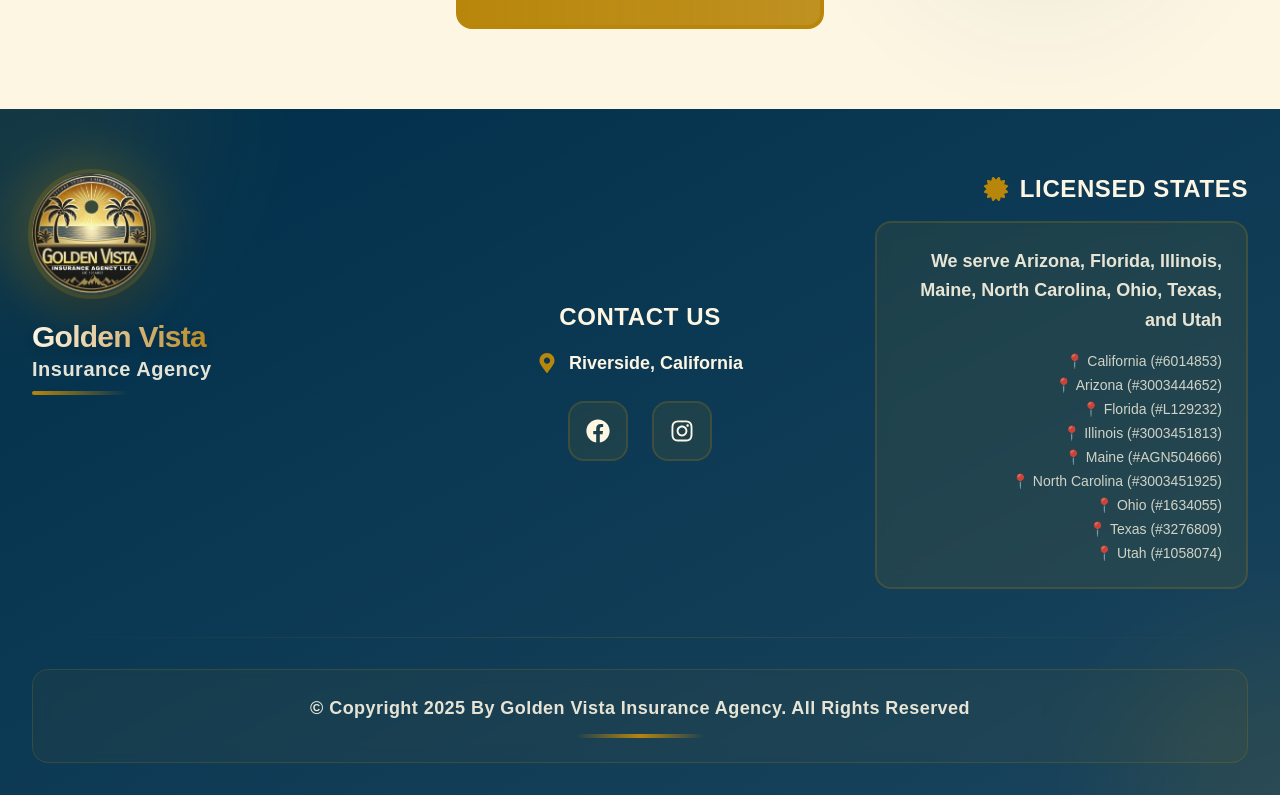
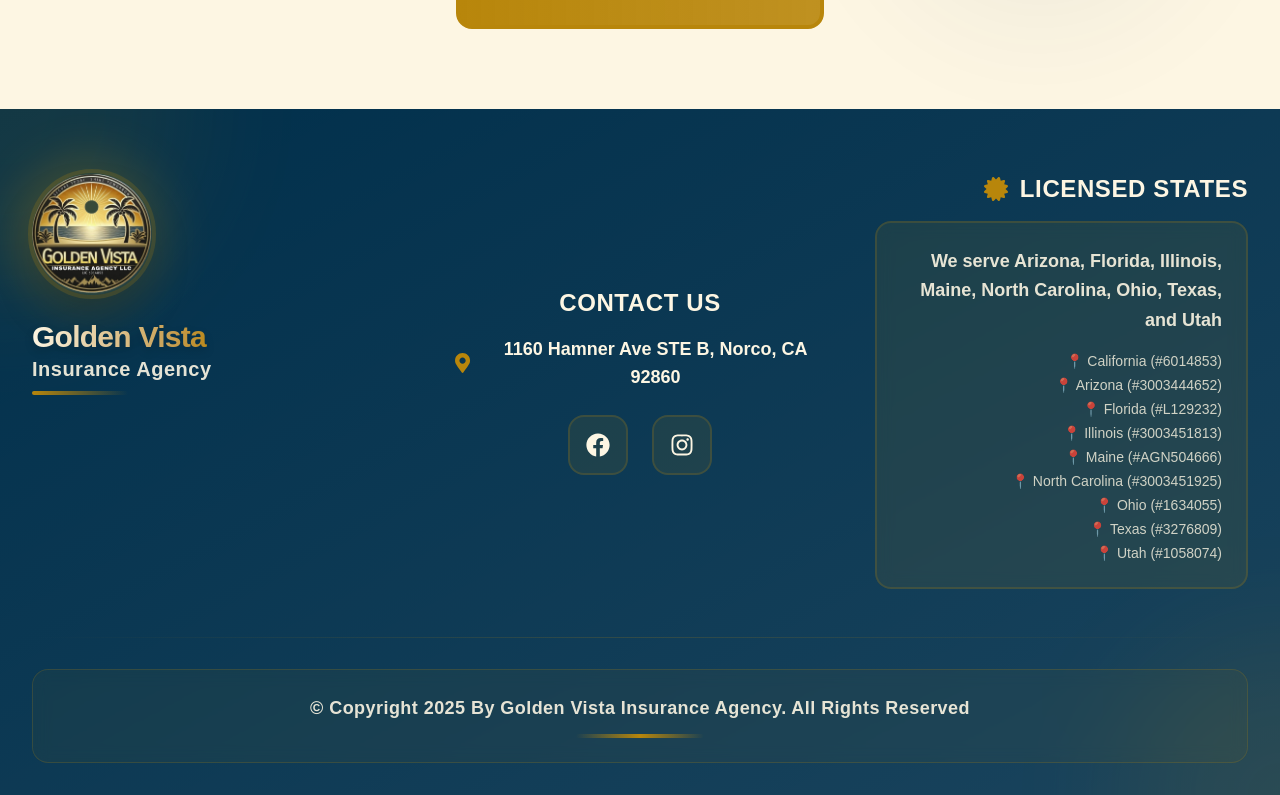
Before and after one commit to AlbertoGuadron/golden-vista, a Next.js app: page / in a window 1280 px wide. Shown: the part 2147-2942 px from the top of the page. Built offline with nearby package versions, Linux system fonts and the light colour scheme.

Commit message:
Actualizacion de direccion

```diff
--- a/components/footer.tsx
+++ b/components/footer.tsx
@@ -42,7 +42,7 @@ export default function Footer() {
               <div className="space-y-3">
                 <div className="flex items-center justify-center space-x-3 text-lg">
                   <FaMapMarkerAlt className="text-[#B8860B] text-xl" />
-                  <span className="font-bold">Riverside, California</span>
+                  <span className="font-bold">1160 Hamner Ave STE B, Norco, CA 92860</span>
                 </div>
               </div>
             </div>
```
